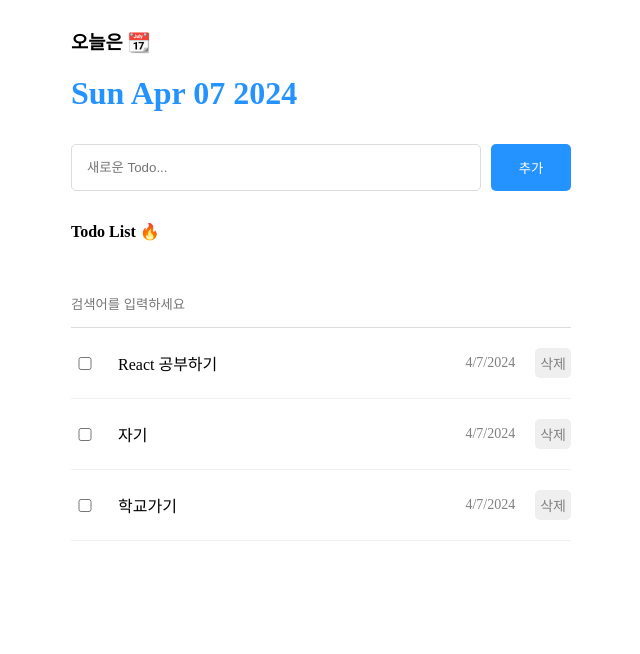
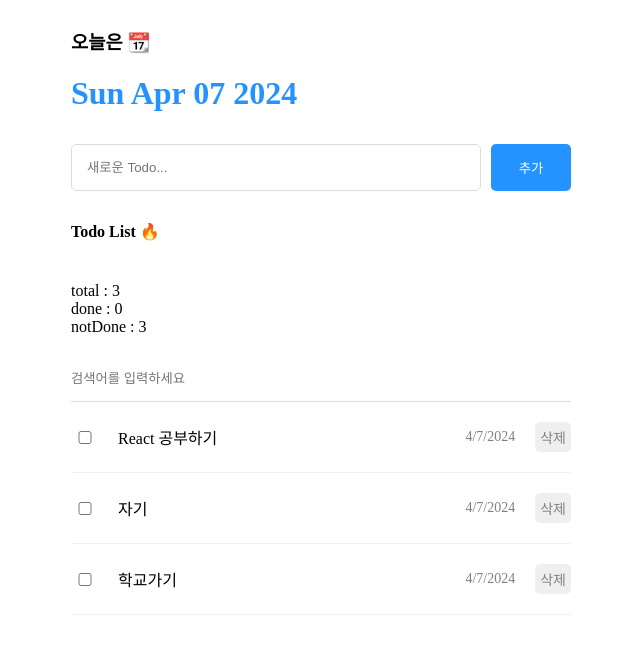
Before and after one commit to SeungJin051/react-todolist, a React (Vite) app: page / in a window 1280 px wide. Shown: the top 654 px of the page, without its empty margins (319-959 px from the left). Built offline with nearby package versions, Linux system fonts and the light colour scheme.

Commit message:
useMemo
특정 조건이 만족하지 않았을 때 다시 수행하지 않도록

```diff
--- a/src/components/List.jsx
+++ b/src/components/List.jsx
@@ -1,3 +1,4 @@
+import { useMemo } from "react";
 import { useState } from "react";
 import "./List.css";
 import TodoItem from "./TodoItem";
@@ -21,9 +22,42 @@
 
   const fillteredTodos = getFilteredData();
 
+  // 상태를 분석해서 수치로 제공하는 함수 (useMemo 전 로직)
+  //   const getAnalyzedData = () => {
+  //     console.log("getAnalyzedData 호출");
+  //     // 현재 투두의 갯수
+  //     const totalCount = todos.length;
+  //     // 완료된 투두의 갯수
+  //     const doneCount = todos.filter((todo) => todo.isDone).length;
+  //     // 완료되지 않은 투두의 갯수
+  //     const notDoneCount = totalCount - doneCount;
+
+  //     return { totalCount, doneCount, notDoneCount };
+  //   };
+
+  // 1인수 콜백 함수, 2인수 의존성 배열 | 의존성 배열의 값이 변경되었을 때 함수 실행
+  const { totalCount, doneCount, notDoneCount } = useMemo(() => {
+    console.log("getAnalyzedData 호출");
+    // 현재 투두의 갯수
+    const totalCount = todos.length;
+    // 완료된 투두의 갯수
+    const doneCount = todos.filter((todo) => todo.isDone).length;
+    // 완료되지 않은 투두의 갯수
+    const notDoneCount = totalCount - doneCount;
+
+    return { totalCount, doneCount, notDoneCount };
+  }, [todos]);
+
+  //   const { totalCount, doneCount, notDoneCount } = getAnalyzedData();
+
   return (
     <div className="List">
       <h4>Todo List 🔥</h4>
+      <div>
+        <div>total : {totalCount}</div>
+        <div>done : {doneCount}</div>
+        <div>notDone : {notDoneCount}</div>
+      </div>
       <input
         placeholder="검색어를 입력하세요"
         value={search}
```
